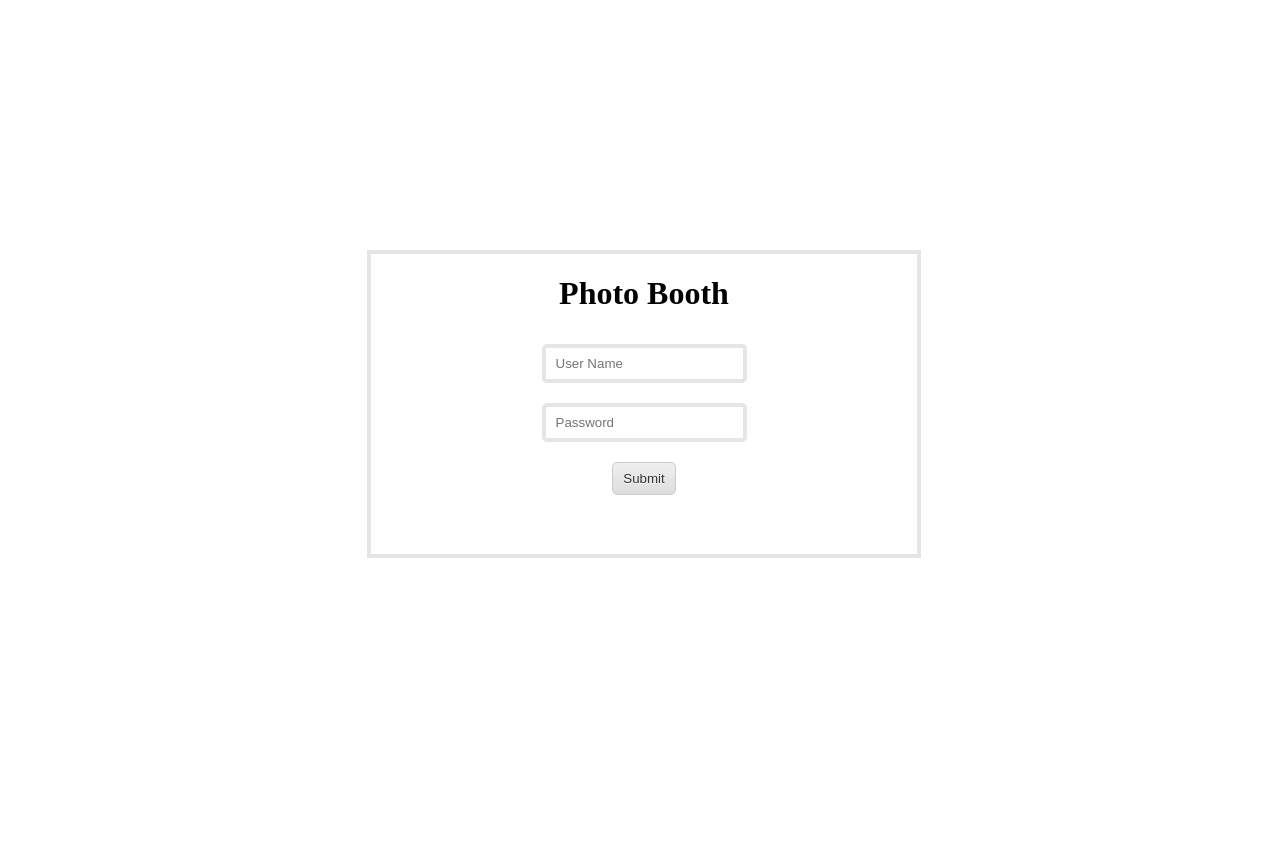
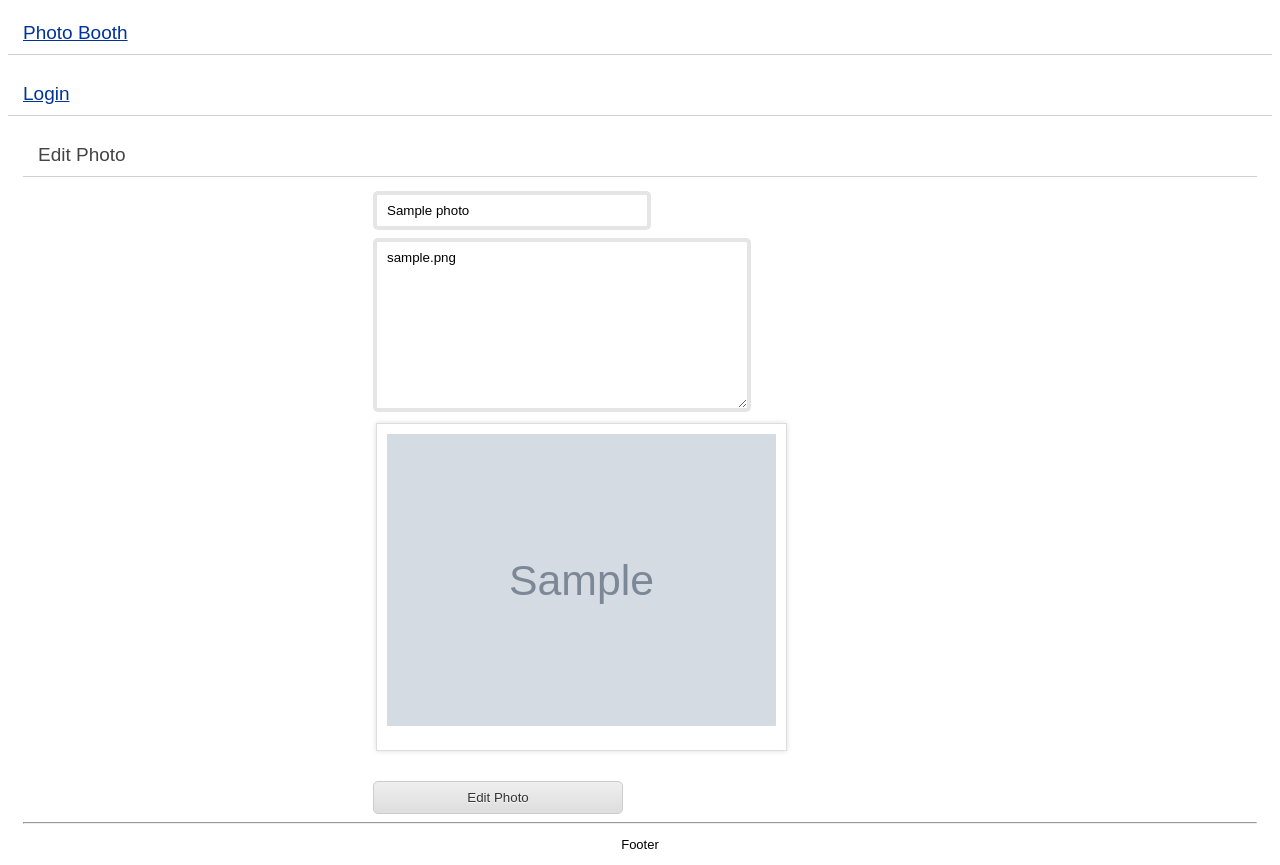
Before and after one commit to sumithocs/photo, a CodeIgniter app: the page made by application/views/view_photo_edit.php in a window 1280 px wide. Before the commit the page ends 558 px from the top, so only its background shows below. Run offline with CodeIgniter, Linux system fonts and the light colour scheme; the template is opened without the code that fills it: most values are stand-ins (such as "Sample title", 1, 10 or a date in 2020); grey boxes marked "Sample" are stand-in pictures.

Commit message:
edit photo, delete photo and some fine tunes

```diff
--- a/application/views/comments.php
+++ b/application/views/comments.php
@@ -4,7 +4,7 @@
 		foreach($comments as $comment){
 
 ?>
-<p class="comment_panel"><?php echo $comment['comment'];?> <b>by <?php echo $comment['username'];?></b> on <i><?php echo date("Y-m-d",$comment['added']);?></</i></p>
+<p class="comment_panel"><?php echo $comment['comment'];?> <b>by <?php echo $comment['username'];?></b> on <i><?php echo date("Y-m-d",$comment['added']);?></i></p>
 
 <?php } } else{
 
--- a/application/views/login.php
+++ b/application/views/login.php
@@ -21,7 +21,9 @@
 		<input type="submit" name="btnSubmit" id="btnSubmit" value="Submit" />
 	</div>
 	<div>
+	<span style="font-family:sans-serif;color:red;font-size:12px">
 	<?php if($this->session->flashdata('msg')){ echo $this->session->flashdata('msg');} ?>
+	</span>
 	</div>
 	</form>
 
--- a/application/views/view_photo_add.php
+++ b/application/views/view_photo_add.php
@@ -2,7 +2,7 @@
 <html lang="en">
 <head>
 	<meta charset="utf-8">
-	<title>Photo Booth</title>
+	<title>Add a New Photo</title>
 	<link rel="icon" type="image/x-icon" href="<?php echo base_url();?>favicon.png" >
 	<link rel="stylesheet" type="text/css" href="<?php echo base_url();?>assets/css/photo_grid.css">
 	<link rel="stylesheet" type="text/css" href="<?php echo base_url();?>assets/css/welcome.css">
@@ -24,6 +24,7 @@
      	<ul class="nav-bar">
      		<li><img width="100px" class="photo" src="<?php echo base_url();?>uploads/user_images/<?php echo $user_name;?>.png" /></li>
           	<li><a>Welcome <?php echo ucwords($user_name);?></a></li>
+          	<li><a href="<?php echo base_url();?>index.php/auth/my_booth">My Booth</a></li>
           	<li><a href="<?php echo base_url();?>index.php/photo/new_photo">Add New Photo</a></li>
           	<li><a href="<?php echo base_url();?>index.php/auth/logout">Logout</a></li>
      	</ul>
--- a/application/views/view_photo_detail.php
+++ b/application/views/view_photo_detail.php
@@ -2,7 +2,7 @@
 <html lang="en">
 <head>
 	<meta charset="utf-8">
-	<title>Photo Booth</title>
+	<title>View Photo Detail</title>
 	<link rel="icon" type="image/x-icon" href="<?php echo base_url();?>favicon.png" >
 	<link rel="stylesheet" type="text/css" href="<?php echo base_url();?>assets/css/photo_grid.css">
 	<link rel="stylesheet" type="text/css" href="<?php echo base_url();?>assets/css/welcome.css">
@@ -40,7 +40,5 @@
 		</div>
 	</div>
 </div>
-<script src="<?php echo base_url();?>assets/js/jquery/1.10.2/jquery.min.js" type="text/javascript"></script>
-<script src="<?php echo base_url();?>assets/js/photo.js" type="text/javascript"></script>
 </body>
 </html>
--- a/application/views/view_photo_edit.php
+++ b/application/views/view_photo_edit.php
@@ -2,34 +2,76 @@
 <html lang="en">
 <head>
 	<meta charset="utf-8">
-<title>Login to Photo Booth</title>
-<link rel="stylesheet" type="text/css" href="<?php echo base_url();?>assets/css/login.css">
+	<title>Edit Photo</title>
+	<link rel="icon" type="image/x-icon" href="<?php echo base_url();?>favicon.png" >
+	<link rel="stylesheet" type="text/css" href="<?php echo base_url();?>assets/css/photo_grid.css">
+	<link rel="stylesheet" type="text/css" href="<?php echo base_url();?>assets/css/welcome.css">
+	<link rel="stylesheet" type="text/css" href="<?php echo base_url();?>assets/css/menu.css">
+	<link rel="stylesheet" type="text/css" href="<?php echo base_url();?>assets/css/photo_manage.css">
+
 </head>
+<body>
+<h1><a href="<?php echo base_url();?>">Photo Booth</a></h1>
 
-<body>
+<h1>
+		<?php
+		$logged_in = $this->session->userdata('logged_in');
+		if($logged_in){
+			$user_name = $this->session->userdata('logged_user');
+		?>
 
-<div id="login_form"><h1>Photo Booth</h1>
-	<form id="form1" name="form1" method="post" action="<?php echo base_url(); ?>index.php/auth/login">
-	<div><input type="text" name="txtUsername" id="txtUsername" placeholder="User Name" required />
+		<nav id="main-menu">
+     	<ul class="nav-bar">
+     		<li><img width="100px" class="photo" src="<?php echo base_url();?>uploads/user_images/<?php echo $user_name;?>.png" /></li>
+          	<li><a>Welcome <?php echo ucwords($user_name);?></a></li>
+          	<li><a href="<?php echo base_url();?>index.php/auth/my_booth">My Booth</a></li>
+          	<li><a href="<?php echo base_url();?>index.php/photo/new_photo">Add New Photo</a></li>
+          	<li><a href="<?php echo base_url();?>index.php/auth/logout">Logout</a></li>
+     	</ul>
+		</nav>
+		<?php }else{?>
 
+		<a href="<?php echo base_url();?>index.php/auth">Login</a>
+		<?php }?>
+		</h1>
+
+
+<div class="wrapper">
+	<div class="container">
+		<div id="body">
+			<div id="add_photo_div">
+			<h1>Edit Photo</h1>
+				<form enctype="multipart/form-data" id="form1" name="form1" method="post" action="<?php echo base_url(); ?>index.php/photo/save_edit_photo">
+					<div>
+						<input required type="text" name="txtPhotoname" id="txtPhotoname" value="<?php echo $photo->photo_name;?>" placeholder="Add a Photo Title"/>
 					</div>
 					<div>
-		<input type="text" name="txtPassword" id="txtPassword" placeholder="Password" required />
+						<textarea rows="10" name="txtDescription" id="txtDescription" placeholder="Add a Description"><?php echo $photo->photo_description;?></textarea>
 					</div>
+					<!-- <div>
+						<input type="file" name="fPhoto" id="fPhoto" placeholder="Photo File"/>
+					</div> -->
+					<div id="imagePreviewDiv">
+						<ul class="rig columns-2 left-margin-0">
+							<li style="margin-left:-15px">
+								<img id="imagePreview" src="<?php echo base_url()."uploads/images/".$photo->photo_file;?>" />
+							</li>
+						</ul>
+					</div>
+
 					<div>
-		<input type="submit" name="btnSubmit" id="btnSubmit" value="Submit" />
-	</div>
-	<div>
-	<?php if($this->session->flashdata('msg')){ echo $this->session->flashdata('msg');} ?>
+					<input type="hidden" name="photo_id" value="<?php echo $photo->photo_id;?>"/>
+						<input type="submit" name="submit" value="Edit Photo">
 					</div>
 				</form>
-
 			</div>
-
-<script src="<?php echo base_url();?>assets/js/jquery/1.8.1/jquery.min.js" type="text/javascript"></script>
+		<hr />
+		<p class="centered">Footer</p>
+		</div>
+	</div>
+</div>
+<script src="<?php echo base_url();?>assets/js/jquery/1.10.2/jquery.min.js" type="text/javascript"></script>
 <script src="<?php echo base_url();?>assets/js/validation.js" type="text/javascript"></script>
-<script src="<?php echo base_url();?>assets/js/login.js" type="text/javascript"></script>
-
-
+<script src="<?php echo base_url();?>assets/js/photo.js" type="text/javascript"></script>
 </body>
 </html>
--- a/assets/js/photo.js
+++ b/assets/js/photo.js
@@ -42,7 +42,7 @@ jQuery(document).ready(function(){
 	});
 
 
-    $("#filePhoto").on("change", function()
+    $("#fPhoto").on("change", function()
     {
         var files = !!this.files ? this.files : [];
         if (!files.length || !window.FileReader) return; // no file selected, or no FileReader support
@@ -81,7 +81,13 @@ jQuery(document).ready(function(){
     });
 
 
-
+    $('.ele-delete-photo').on("click",function(){
+    	var photo_id = $(this).attr("photo_id");
+    	var conf = confirm ("Are you sure?? You want to delete this?");
+    	if(conf){
+    		 window.location = "http://localhost/photo/index.php/photo/delete_photo/"+photo_id;
+    	}
+    });
 
 
 });
```
Also changed, not shown: application/controllers/photo.php (+58 -2 lines), application/models/photomodel.php (+32 -0 lines), application/views/my_photo_booth.php (+9 -5 lines), application/views/welcome_message.php (+27 -6 lines), assets/icons/delete.png (added), assets/icons/edit.png (added), assets/icons/view.png, uploads/images/7ad7e2b7736f2ab66a0acff2e90c18b1.jpg (added), uploads/images/af20d123246b8f1423f14ac0a395e167.jpg (added), uploads/user_images/adam.png (renamed from uploads/user_images/admin.png), 2 other files. Lines whose indentation alone changed are shown as unchanged.
